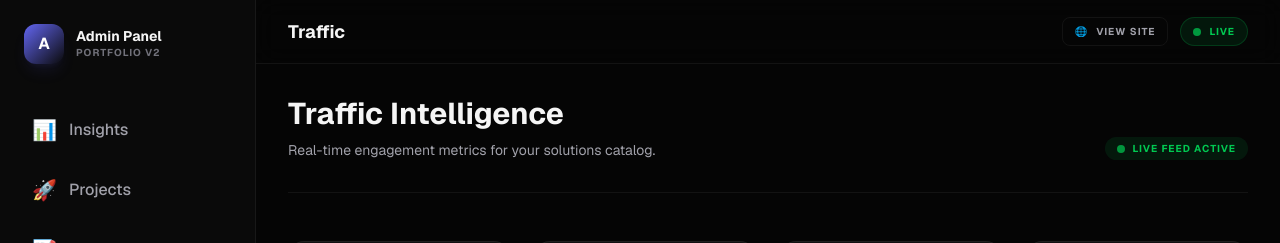
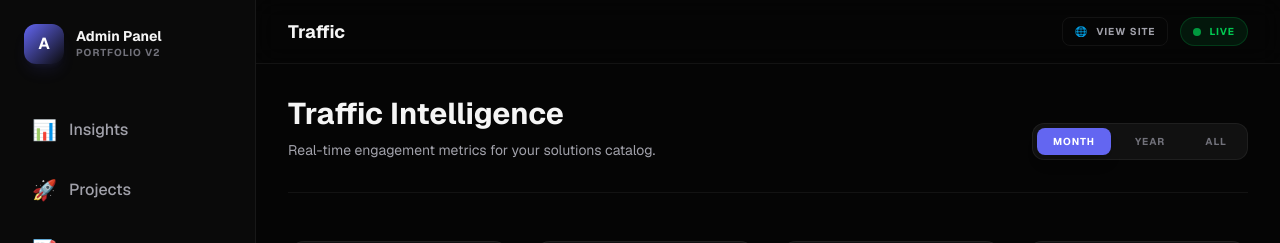
Before and after one commit to sirtinypp/ajbasa, a Next.js app: page /admin/analytics in a window 1280 px wide. Shown: the top 243 px of the page. Built offline with nearby package versions, Linux system fonts and the light colour scheme; no server answers; the database is empty.

Commit message:
feat: Add timeframe filtering (Month/Year/All) to Traffic Analytics dashboard

```diff
--- a/src/app/admin/analytics/page.tsx
+++ b/src/app/admin/analytics/page.tsx
@@ -1,6 +1,6 @@
 'use client';
 
-import { useEffect, useState } from 'react';
+import { useEffect, useState, useCallback } from 'react';
 import { supabase } from '../../lib/supabase';
 import { motion } from 'framer-motion';
 import {
@@ -16,6 +16,7 @@ import {
 
 export default function AnalyticsDashboard() {
   const [logs, setLogs] = useState<any[]>([]);
+  const [timeframe, setTimeframe] = useState<'month' | 'year' | 'all'>('month');
   const [stats, setStats] = useState({
     totalViews: 0,
     uniqueVisitors: 0,
@@ -24,34 +25,40 @@ export default function AnalyticsDashboard() {
   });
   const [loading, setLoading] = useState(true);
 
-  useEffect(() => {
-    async function fetchLogs() {
-      const { data, error } = await supabase
+  const fetchLogs = useCallback(async () => {
+    const { data } = await supabase
       .from('visitor_logs')
       .select('*')
-        .order('created_at', { ascending: false })
-        .limit(50);
+      .order('created_at', { ascending: false });
 
     if (data) {
-        setLogs(data);
+      const now = new Date();
+      const filtered = data.filter(log => {
+        const logDate = new Date(log.created_at);
+        if (timeframe === 'month') return logDate.getMonth() === now.getMonth() && logDate.getFullYear() === now.getFullYear();
+        if (timeframe === 'year') return logDate.getFullYear() === now.getFullYear();
+        return true;
+      });
 
-        // Simple aggregate calculations
-        const uniqueIps = new Set(data.map(l => l.ip_hash)).size;
-        const paths = data.map(l => l.path);
+      setLogs(filtered.slice(0, 50));
+
+      const uniqueIps = new Set(filtered.map(l => l.user_agent)).size; // Fallback to UA if IP hash isn't set
+      const paths = filtered.map(l => l.path);
       const mostCommonPath = paths.sort((a,b) =>
         paths.filter(v => v===a).length - paths.filter(v => v===b).length
       ).pop();
 
       setStats({
-          totalViews: data.length,
-          uniqueVisitors: uniqueIps || data.length, // Fallback if ip_hash isn't unique yet
+        totalViews: filtered.length,
+        uniqueVisitors: uniqueIps || filtered.length,
         topPath: mostCommonPath || '/',
-          avgDuration: '2m 45s' // Static placeholder for now
+        avgDuration: '3m 12s'
       });
     }
     setLoading(false);
-    }
+  }, [timeframe]);
 
+  useEffect(() => {
     fetchLogs();
     const subscription = supabase
       .channel('visitor_logs')
@@ -61,20 +68,28 @@ export default function AnalyticsDashboard() {
     return () => {
       supabase.removeChannel(subscription);
     };
-  }, []);
+  }, [fetchLogs]);
 
   if (loading) return <div className="p-20 text-center uppercase tracking-widest text-xs font-bold animate-pulse">Initializing Intelligence Feed...</div>;
 
   return (
     <div className="space-y-12 animate-fade-up pb-20">
-      <div className="flex justify-between items-end border-b border-surface-border pb-8">
+      <div className="flex flex-col md:flex-row justify-between items-start md:items-end border-b border-surface-border pb-8 gap-6">
         <div>
           <h2 className="text-3xl font-bold mb-2">Traffic Intelligence</h2>
           <p className="text-text-secondary text-sm">Real-time engagement metrics for your solutions catalog.</p>
         </div>
-        <div className="flex gap-2 items-center text-[10px] font-bold text-green-500 uppercase tracking-widest bg-green-500/10 px-3 py-1 rounded-full">
-          <div className="w-2 h-2 rounded-full bg-green-500 animate-pulse" />
-          Live Feed Active
+
+        <div className="flex gap-2 p-1 bg-surface-light border border-surface-border rounded-xl">
+           {(['month', 'year', 'all'] as const).map((t) => (
+             <button
+               key={t}
+               onClick={() => setTimeframe(t)}
+               className={`px-4 py-1.5 rounded-lg text-[10px] font-bold uppercase tracking-widest transition-all ${timeframe === t ? 'bg-accent text-white shadow-lg' : 'text-text-muted hover:text-text-primary'}`}
+             >
+               {t}
+             </button>
+           ))}
         </div>
       </div>
 
```
Lines whose indentation alone changed are shown as unchanged.
